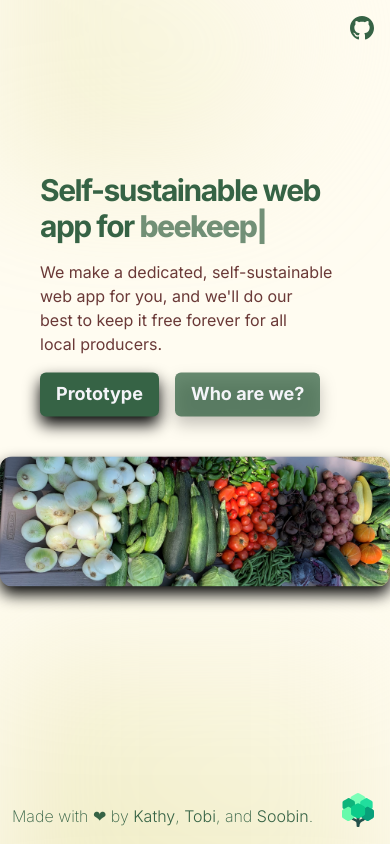
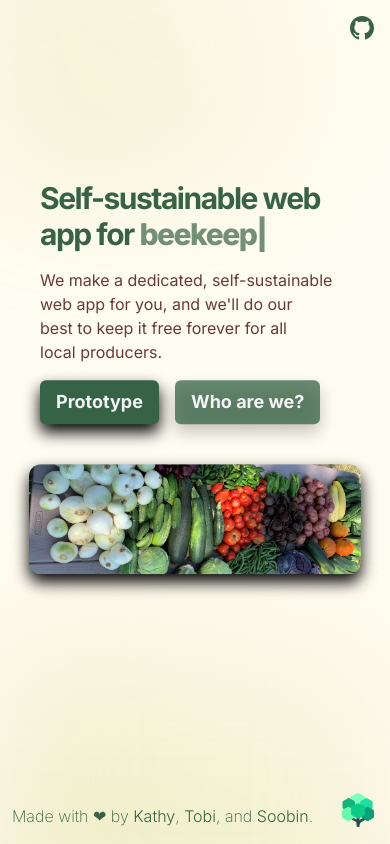
Before and after one commit to soobinrho/GoodLifeFarms, a Next.js app: page / in a window 390 px wide. Built offline with nearby package versions, Linux system fonts and the light colour scheme.

Commit message:
fix: aspect ratio acting weird on mobile
Signed-off-by: Soobin Rho <soobinrho@gmail.com>

```diff
--- a/src/components/landing-page.tsx
+++ b/src/components/landing-page.tsx
@@ -10,7 +10,7 @@ export default function LandingPage() {
         {/* Who we are */}
         <section className='absolute left-[50%] top-[40%] z-10 translate-x-[-50%] translate-y-[-40%] sm:top-[50%] sm:translate-y-[-50%]'>
           <div className='container w-screen space-y-10 xl:space-y-16'>
-            <div className='grid place-items-center gap-4 px-10 md:grid-cols-2 md:gap-16'>
+            <div className='grid place-items-center gap-4 px-10 md:grid-cols-2 md:gap-16 sm:w-[94%]'>
               <div>
                 <h1 className='lg:leading-tighter text-pretty text-start text-3xl font-bold tracking-tighter sm:text-4xl md:text-5xl xl:text-[3.4rem] 2xl:text-[3.75rem]'>
                   Self-sustainable web app for{' '}
@@ -61,7 +61,7 @@ export default function LandingPage() {
             </div>
             <img
               alt='Produces from Good Life Farms. '
-              className='mx-auto mb-10 aspect-[3/1] min-w-[94%] max-h-[40vh] overflow-auto rounded-xl object-cover drop-shadow-[0_8px_8px_rgba(0,0,0,1)] sm:max-w-[65vw]'
+              className='mx-auto mb-10 aspect-[3/1] w-[85%] sm:w-[94%] max-h-[40vh] overflow-auto rounded-xl object-cover drop-shadow-[0_8px_8px_rgba(0,0,0,1)]'
               src='/farm-produces.jpg'
             />
           </div>
```
